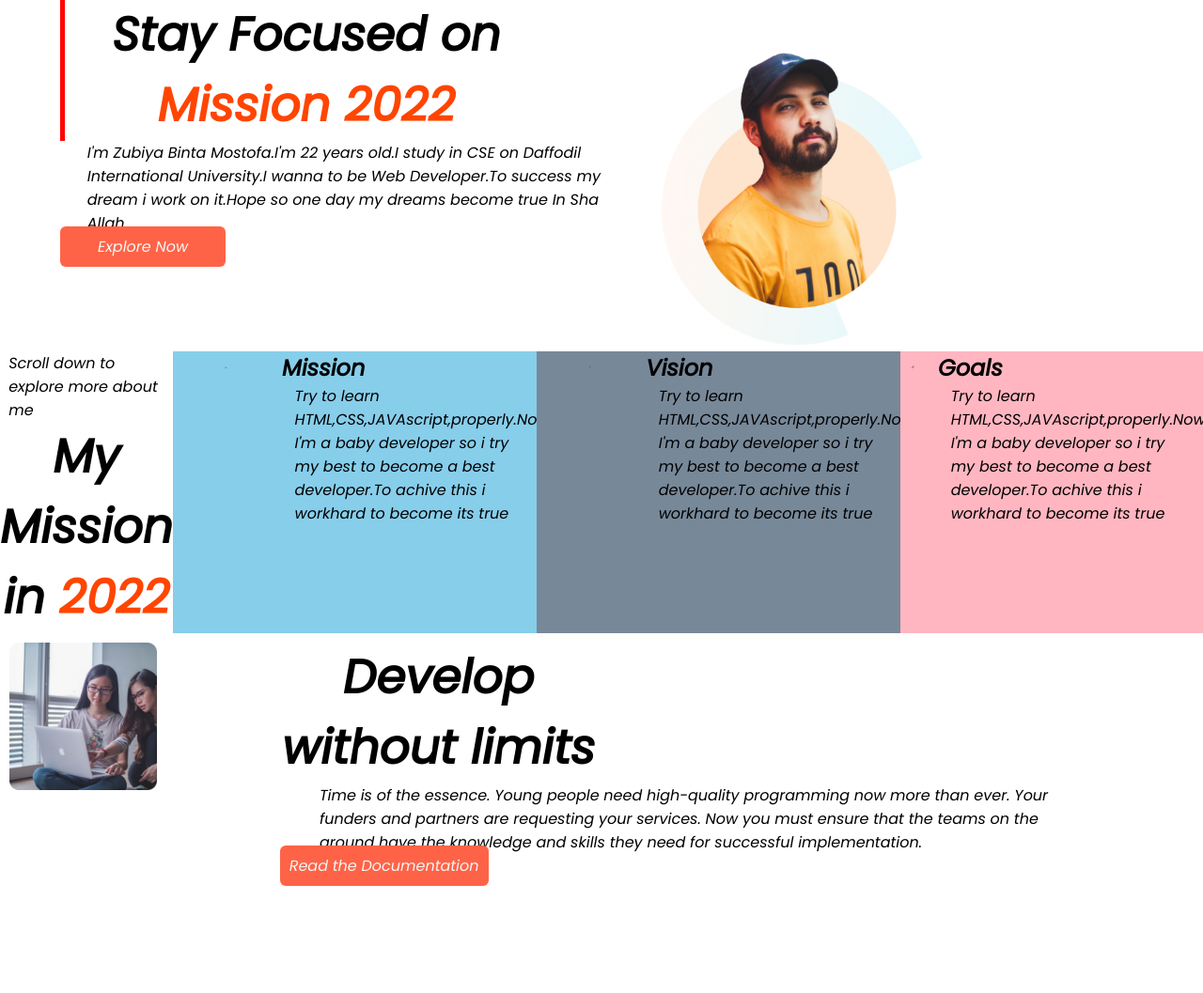
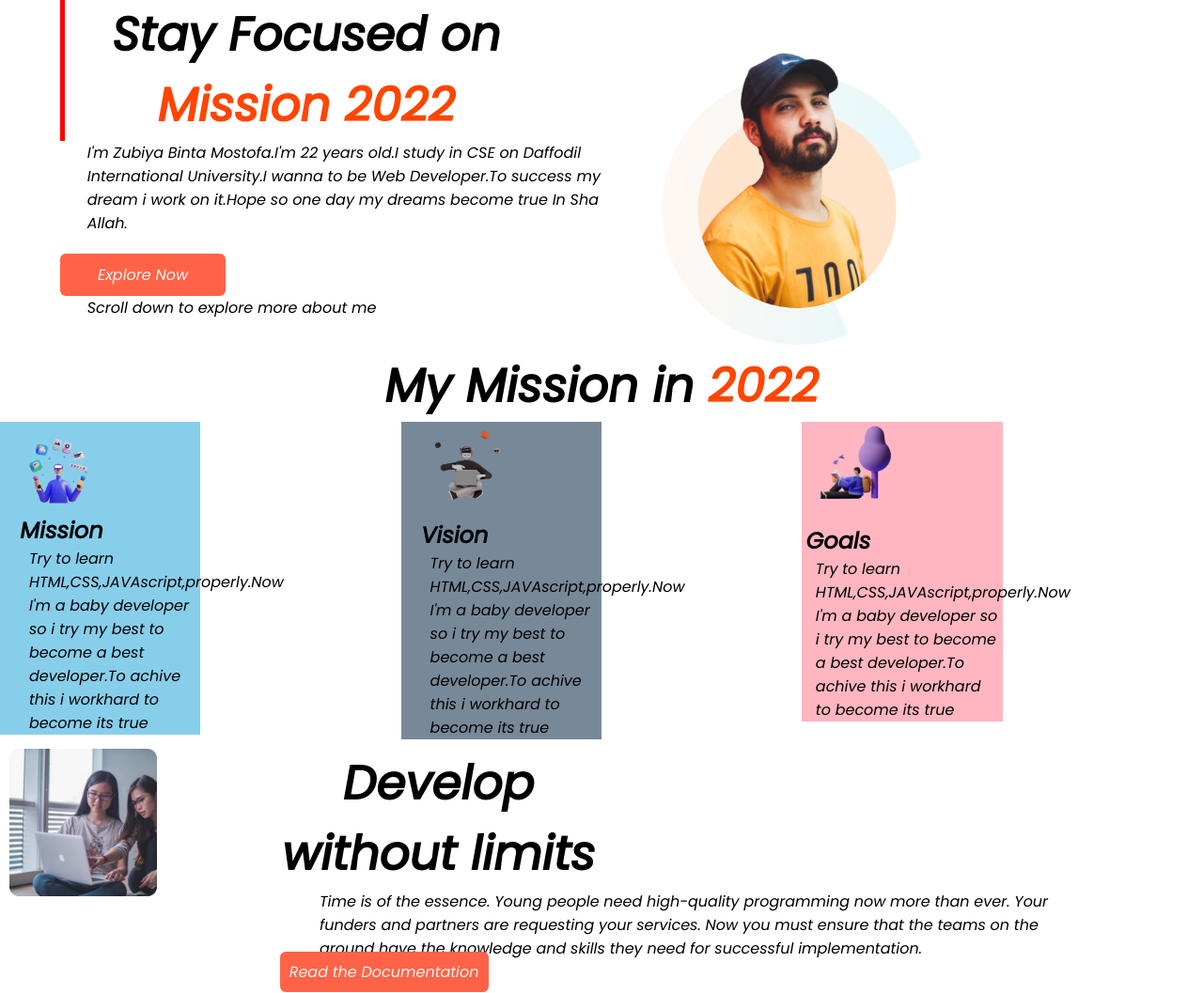
Before and after one commit to zubiyabintamostofa/Assignment1, a plain HTML site: page index.html in a window 1280 px wide. Shown: the whole page at 94% size. Before the commit the page ends 944 px from the top, so only its background shows below. Drawn offline with Linux system fonts and the light colour scheme.

Commit message:
sixth push

```diff
--- a/index.html
+++ b/index.html
@@ -14,7 +14,7 @@
 </head>
 
 <body>
-    <section>
+    <section class="hero-section">
 
 
         <div class="half-width">
@@ -29,16 +29,20 @@
             </p>
             <a class="link-button" target="_blank" href="https://www.linkedin.com/in/zubiya-binta-61035a219/">Explore
                 Now</a>
+                <p>Scroll down to explore more about me</p>
         </div>
 
         <div class="half-width"><img src="mission-2022-main/images/person/person-0.png" alt="" srcset=""></div>
     </section>
     <section>
-        <div><p>Scroll down to explore more about me</p>
+        <div>
             <h1>My Mission in <span class="third">2022</span></h1></div>
 
 
         <div class="class">
+           <div class="mission-item">
+
+
             <div class="half-width2"><img src="mission-2022-main/images/illustrators/illustrator-1.png" alt=""
                     srcset=""></div>
 
@@ -47,8 +51,10 @@
                 <P> Try to learn HTML,CSS,JAVAscript,properly.Now I'm a baby developer so i try my best to become a best
                     developer.To achive this i workhard to become its true</P>
                 </div>
+                </div>
 
 
+            <div class="mission-item">
                 <div class="half-width3"><img src="mission-2022-main/images/illustrators/illustrator-2.png" alt=""
                     srcset=""></div>
 
@@ -57,8 +63,9 @@
                 <p>Try to learn HTML,CSS,JAVAscript,properly.Now I'm a baby developer so i try my best to become a best
                     developer.To achive this i workhard to become its true</p>
             </div>
+            </div>
 
-            <div class="half-width4"><img src="mission-2022-main/images/illustrators/illustrator-3.png" alt=""
+            <div class="mission-item"><div class="half-width4"><img src="mission-2022-main/images/illustrators/illustrator-3.png" alt=""
                 srcset=""></div>
 
         <div class="half-width4">
@@ -67,6 +74,8 @@
                 developer.To achive this i workhard to become its true</p>
         </div>
     </div>
+    </div>
+
     </section>
 
 
--- a/style.css
+++ b/style.css
@@ -14,7 +14,7 @@ body{
     color: orangered;
 }
 
-section{
+.hero-section{
     display: flex;
 }
 .half-width{
@@ -25,8 +25,10 @@ section{
     width: 50%;
 }
 .link-button{
+    display: inline-block;
     text-decoration: none;
     background-color: tomato;
+    margin-top: 20px;
     padding:10px 40px ;
     color: whitesmoke;
     font-weight: 700px;
@@ -113,3 +115,6 @@ h1{
             border-left: 5px solid red;
             padding-right: 10%;
         }
+        .mission-item{
+            width: 33.34%;
+        }
```
Lines whose indentation alone changed are shown as unchanged.
